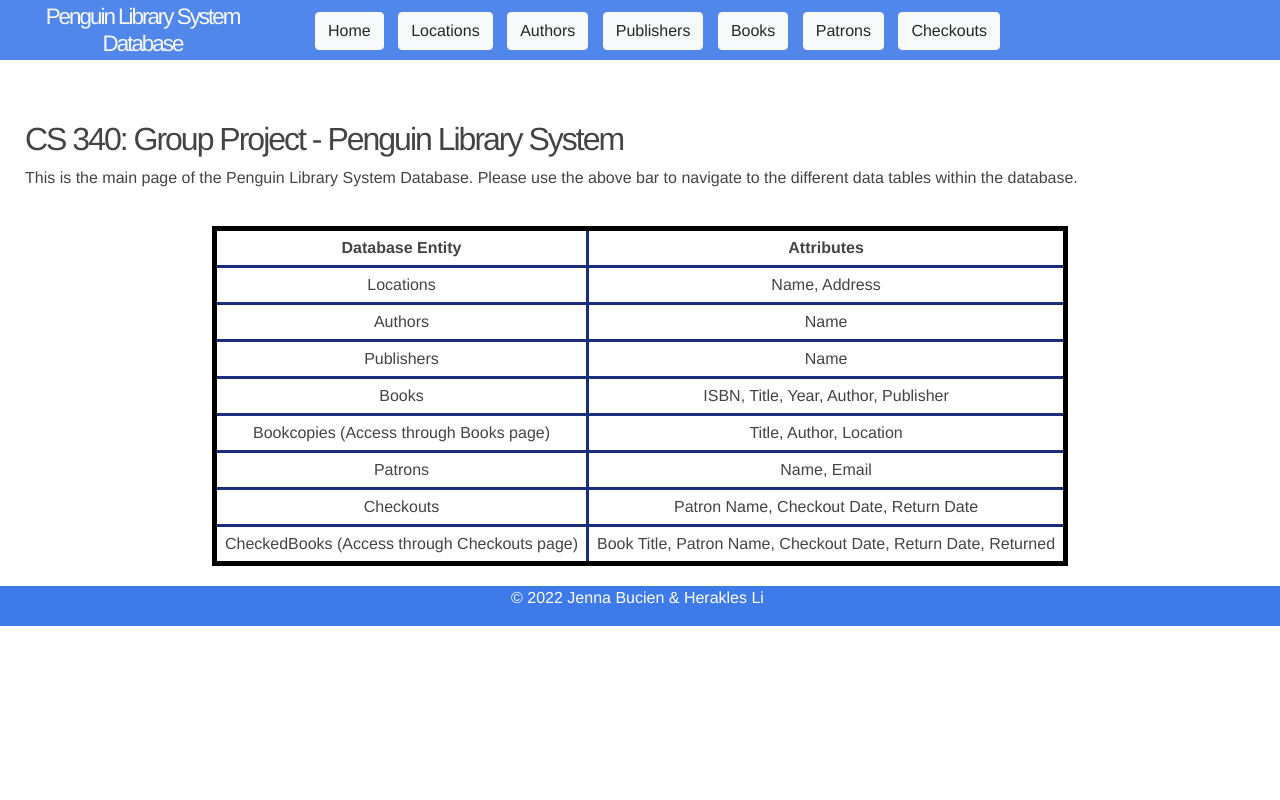
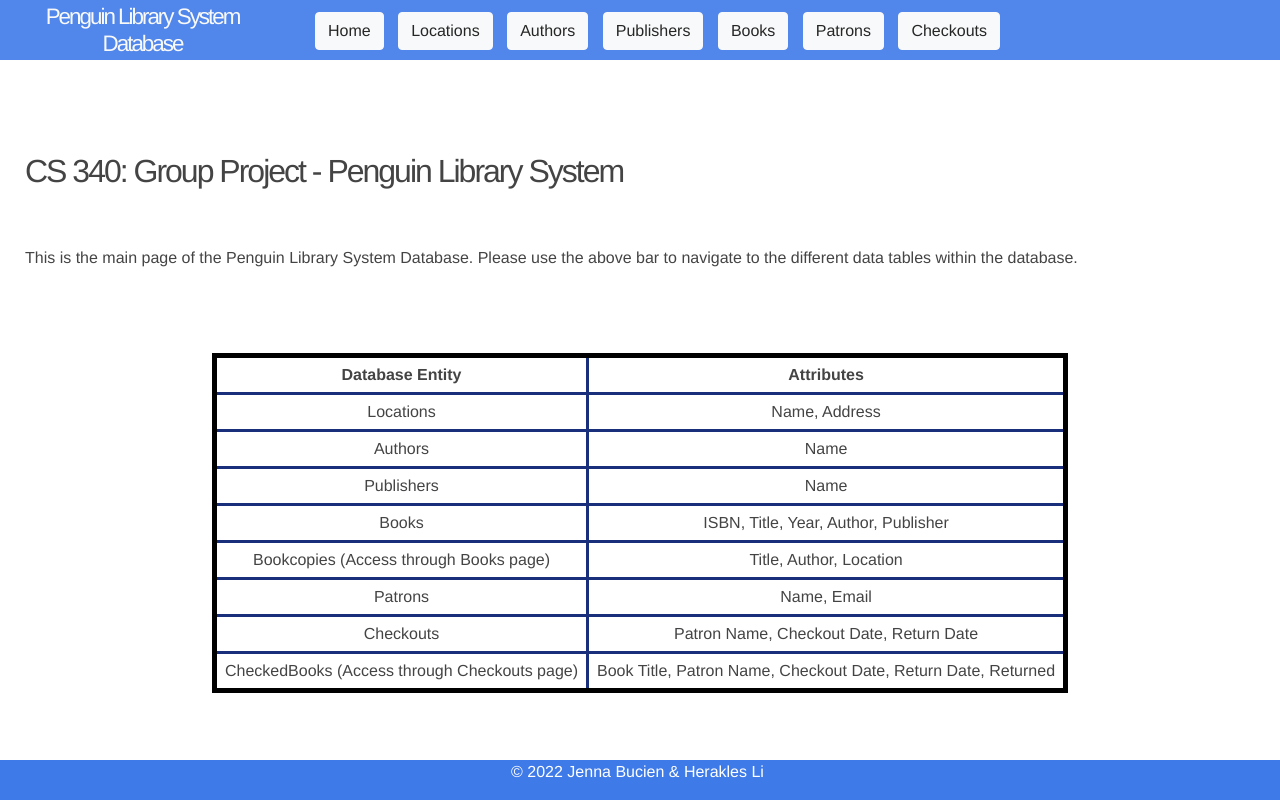
Before and after one commit to angularOcean/Library_System_Database, a Flask app: page / in a window 1280 px wide. Run offline with Flask 2, Linux system fonts and the light colour scheme; some libraries are stand-ins or nearby versions.

Commit message:
flexbox for body

```diff
--- a/static/css/app.css
+++ b/static/css/app.css
@@ -21,12 +21,14 @@ https://pythonhow.com/python-tutorial/flask/Adding-CSS-styling-to-your-website/
 
 body {
     display: flex;
+    box-sizing: border-box;
     flex-flow: column wrap;
     justify-content: space-between;
     align-items: flex-start;
     margin-left: 0;
     font-family: "Helvetica Neue", Helvetica, Arial, sans-serif;
     color: #444;
+    min-height: 100vh;
   }
   /*
    * Formatting the header area
@@ -102,7 +104,7 @@ body {
   }
   h2 {
     font-size: 2em;
-    margin-top: 40px;
+    margin-top: 25px;
     margin-left: 25px;
     text-align: center;
     letter-spacing: -2px;
```
